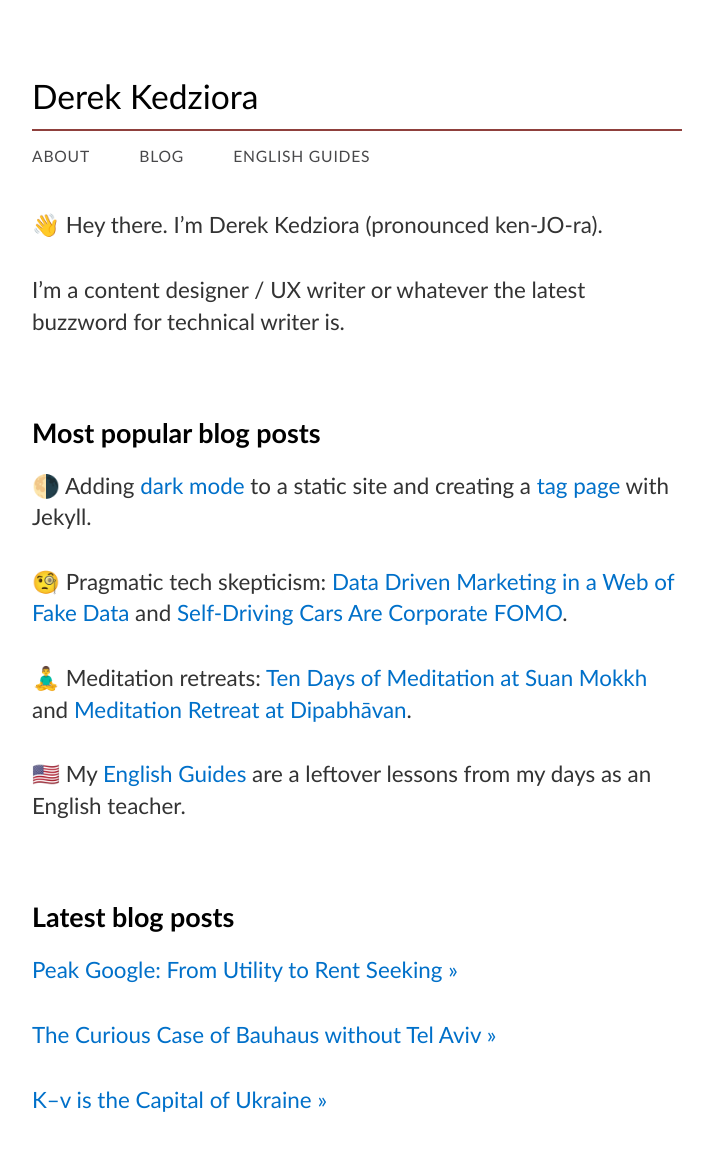
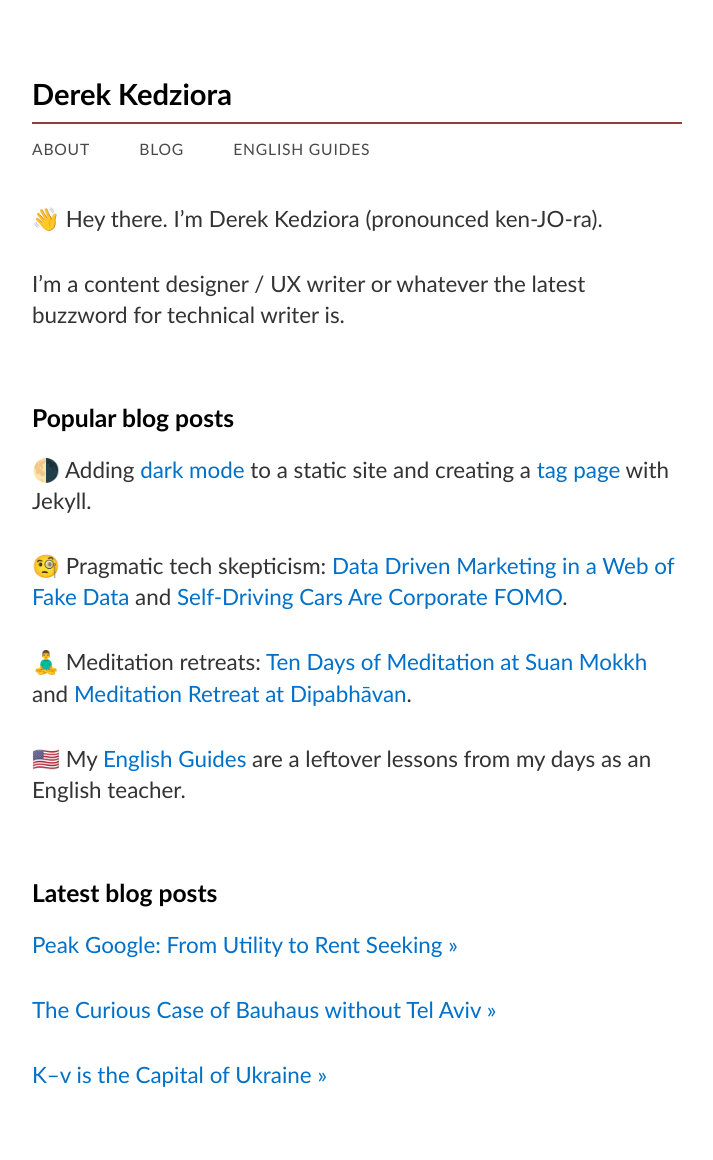
Before and after one commit to parcuri/derekkedziora.com, a Jekyll site: the page built from index.md, in a window 1280 px wide. Shown: the whole page, without its empty margins (283-996 px from the left). Built offline with Jekyll 4.4.1, drawn with Linux system fonts in a browser that asks for light colours; after the commit the page ends 1135 px from its top, so only the background shows below that.

Commit message:
minor updates

```diff
--- a/assets/css/main.scss
+++ b/assets/css/main.scss
@@ -161,14 +161,13 @@ h1, h2, h3 {
 
 h1 {
   border-bottom: 2px solid hsl(2, 40%, 40%);
-  font-size: 1.5em;
-  font-weight: 400;
+  font-size: 1.3em;
   margin: 0;
   padding-bottom: .4em;
 }
 
 h2 {
-  font-size: 1.2em;
+  font-size: 1.1em;
   //letter-spacing: .05em;
   //text-transform: uppercase;
 }
--- a/index.md
+++ b/index.md
@@ -9,7 +9,7 @@ index: true
 
 I'm a content designer / UX writer or whatever the latest buzzword for technical writer is.
 
-## Most popular blog posts
+## Popular blog posts
 
 🌗 Adding [dark mode](/blog/dark-mode-revisited) to a static site and creating a [tag page](/blog/tag-page-jekyll) with Jekyll.
 
```
